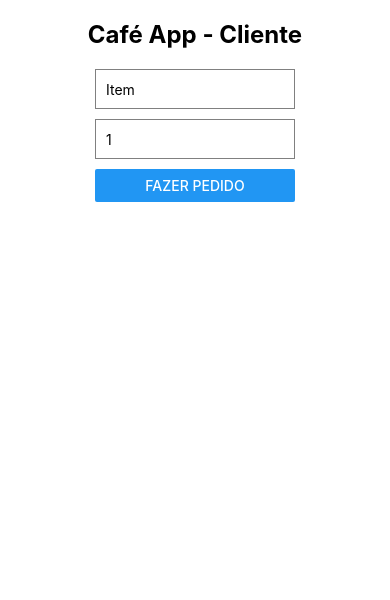
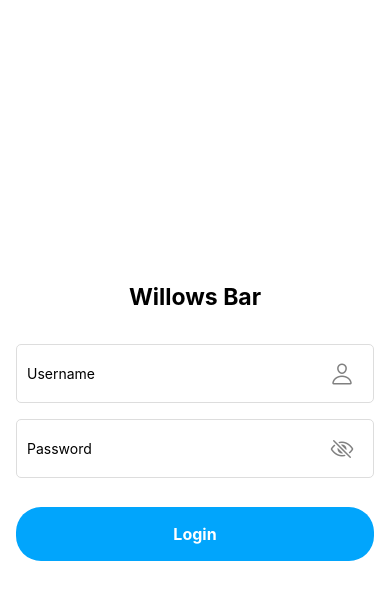
Before and after one commit to Diogoacg/Willows, a React Native app in the folder frontendClient/: screen /Login in a window 390 px wide. Shown: the top 600 px of the page. Built offline with nearby package versions, Linux system fonts and the light colour scheme.

Commit message:
login page

```diff
--- a/frontendClient/App.js
+++ b/frontendClient/App.js
@@ -1,9 +1,33 @@
+// App.js
+
 import React from "react";
-import { StyleSheet, Text, View, SafeAreaView } from "react-native";
+import { StyleSheet, Text, SafeAreaView } from "react-native";
+import { NavigationContainer } from "@react-navigation/native";
+import { createStackNavigator } from "@react-navigation/stack";
 import FazerPedido from "./components/FazerPedido";
 import ListaPedidos from "./components/ListaPedidos";
+import LoginScreen from "./screens/LoginScreen";
+
+const Stack = createStackNavigator();
 
 export default function App() {
+  return (
+    <NavigationContainer>
+      <Stack.Navigator initialRouteName="Login">
+        <Stack.Screen
+          name="Login"
+          component={LoginScreen}
+          options={{ headerShown: false }}
+        />
+        <Stack.Screen name="Home" component={HomeScreen} />
+        <Stack.Screen name="FazerPedido" component={FazerPedido} />
+        <Stack.Screen name="ListaPedidos" component={ListaPedidos} />
+      </Stack.Navigator>
+    </NavigationContainer>
+  );
+}
+
+const HomeScreen = () => {
   return (
     <SafeAreaView style={styles.container}>
       <Text style={styles.header}>Café App - Cliente</Text>
@@ -11,7 +35,7 @@ export default function App() {
       <ListaPedidos />
     </SafeAreaView>
   );
-}
+};
 
 const styles = StyleSheet.create({
   container: {
--- a/frontendClient/package.json
+++ b/frontendClient/package.json
@@ -10,6 +10,9 @@
   },
   "dependencies": {
     "@expo/metro-runtime": "~3.2.1",
+    "@react-native-async-storage/async-storage": "^1.23.1",
+    "@react-navigation/native": "^6.1.17",
+    "@react-navigation/stack": "^6.4.0",
     "axios": "^1.7.2",
     "expo": "~51.0.18",
     "expo-status-bar": "~1.12.1",
@@ -17,6 +20,9 @@
     "react-dom": "18.2.0",
     "react-native": "0.74.3",
     "react-native-dotenv": "^3.4.11",
+    "react-native-gesture-handler": "^2.17.1",
+    "react-native-responsive-screen": "^1.4.2",
+    "react-native-safe-area-context": "4.10.8",
     "react-native-web": "~0.19.10"
   },
   "devDependencies": {
--- /dev/null
+++ b/frontendClient/screens/LoginScreen.js
@@ -0,0 +1,165 @@
+import React, { useState } from "react";
+import {
+  StyleSheet,
+  View,
+  Text,
+  TextInput,
+  TouchableOpacity,
+  Image,
+  Alert,
+} from "react-native";
+import axios from "axios";
+import { REACT_APP_AUTH_URL } from "@env";
+import Ionicons from "react-native-vector-icons/Ionicons";
+import AsyncStorage from "@react-native-async-storage/async-storage";
+import {
+  widthPercentageToDP as wp,
+  heightPercentageToDP as hp,
+} from "react-native-responsive-screen";
+
+const LoginScreen = ({ navigation }) => {
+  const [username, setUsername] = useState("");
+  const [password, setPassword] = useState("");
+  const [passwordVisible, setPasswordVisible] = useState(false);
+
+  const togglePasswordVisibility = () => {
+    setPasswordVisible(!passwordVisible);
+  };
+
+  const handleLogin = async () => {
+    try {
+      navigation.navigate("Home"); // Redirecionar para a tela principal após o login
+      //   const response = await axios.post(`${REACT_APP_AUTH_URL}/login`, {
+      //     phoneNumber,
+      //     password,
+      //   });
+
+      //   AsyncStorage.setItem("token", response.data.token);
+
+      // navigation.navigate("Home"); // Redirecionar para a tela principal após o login
+    } catch (error) {
+      Alert.alert(
+        "Erro ao fazer login",
+        "Verifique suas credenciais e tente novamente."
+      );
+    }
+  };
+
+  return (
+    <View style={styles.container}>
+      <Text style={styles.title}>Willows Bar</Text>
+      <View style={styles.inputContainer}>
+        <TextInput
+          style={styles.input}
+          onChangeText={setUsername}
+          value={username}
+          placeholder="Username"
+          keyboardType="name-phone-pad"
+        />
+        <Ionicons
+          name="person-outline"
+          size={24}
+          color="grey"
+          style={styles.phoneIcon}
+        />
+      </View>
+      <View style={styles.inputContainer}>
+        <TextInput
+          style={styles.input}
+          onChangeText={setPassword}
+          value={password}
+          placeholder="Password"
+          secureTextEntry={!passwordVisible}
+        />
+        <TouchableOpacity
+          onPress={togglePasswordVisibility}
+          style={styles.eyeIcon}
+        >
+          <Ionicons
+            name={passwordVisible ? "eye-outline" : "eye-off-outline"}
+            size={24}
+            color="grey"
+          />
+        </TouchableOpacity>
+      </View>
+      <TouchableOpacity style={styles.button} onPress={handleLogin}>
+        <Text style={styles.buttonText}>Login</Text>
+      </TouchableOpacity>
+    </View>
+  );
+};
+
+const styles = StyleSheet.create({
+  container: {
+    flex: 1,
+    alignItems: "center",
+    justifyContent: "center",
+    padding: wp("4%"),
+    backgroundColor: "#fff",
+  },
+  title: {
+    fontSize: wp("6%"),
+    marginBottom: hp("3%"),
+    fontWeight: "bold",
+  },
+  logoIcon: {
+    width: wp("30%"),
+    height: wp("30%"),
+    marginTop: hp("1%"),
+    marginBottom: hp("4%"),
+  },
+  inputContainer: {
+    flexDirection: "row",
+    alignItems: "center",
+    width: "100%",
+  },
+  input: {
+    flex: 1,
+    height: hp("7%"),
+    marginVertical: hp("1%"),
+    borderWidth: 1,
+    padding: wp("2.5%"),
+    borderRadius: 5,
+    borderColor: "#ddd",
+  },
+  phoneIcon: {
+    position: "absolute",
+    right: wp("2.5%"),
+    padding: wp("2.5%"),
+  },
+  eyeIcon: {
+    position: "absolute",
+    right: wp("2.5%"),
+    padding: wp("2.5%"),
+  },
+  button: {
+    backgroundColor: "#01a5fc",
+    borderRadius: 25,
+    paddingVertical: hp("2%"),
+    paddingHorizontal: wp("6%"),
+    alignItems: "center",
+    marginTop: hp("2.5%"),
+    width: "100%",
+  },
+  buttonText: {
+    color: "#fff",
+    fontWeight: "bold",
+    fontSize: wp("4%"),
+  },
+  forgotPassword: {
+    color: "#0ed1c0",
+    marginTop: hp("2.5%"),
+    fontSize: wp("3.5%"),
+  },
+  signupContainer: {
+    flexDirection: "row",
+    marginTop: hp("2.5%"),
+  },
+  signupText: {
+    color: "#0ed1c0",
+    marginLeft: wp("1%"),
+    fontSize: wp("3.5%"),
+  },
+});
+
+export default LoginScreen;
```
Also changed, not shown: 2 other files (tests, documents, lock files or other folders).
